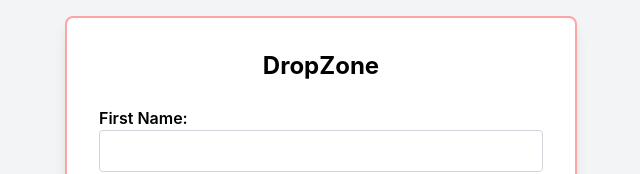
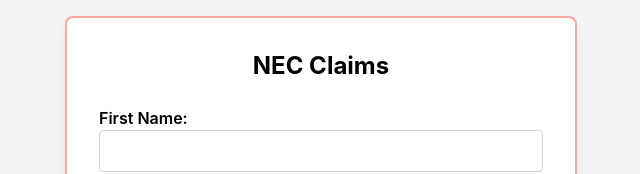
Before and after one commit to ANUXR4G/Form-API, a React (Create React App) app: page / in a window 1280 px wide. Shown: the top 174 px of the page, without its empty margins (319-959 px from the left). Built offline with nearby package versions, Linux system fonts and the light colour scheme.

Commit message:
Initial Commit

```diff
--- a/src/App.js
+++ b/src/App.js
@@ -50,7 +50,7 @@ const App = () => {
     <div className="min-h-screen flex items-center justify-center bg-gray-100 p-4">
       <ToastContainer />
       <div className="w-full max-w-lg bg-white p-8 border-2 border-red-300 rounded-lg shadow-lg">
-        <h2 className="text-center text-2xl font-bold mb-6">DropZone</h2>
+        <h2 className="text-center text-2xl font-bold mb-6">NEC Claims</h2>
         <form onSubmit={handleSubmit} className="space-y-4">
 
 
@@ -152,3 +152,6 @@ const App = () => {
 };
 
 export default App;
+
+/*https://api.trustedform.com/trustedform.js?field=xxTrustedFormCertUrl&ping_field=xxTrustedFormPingUrl&l=' +
+*/
```
